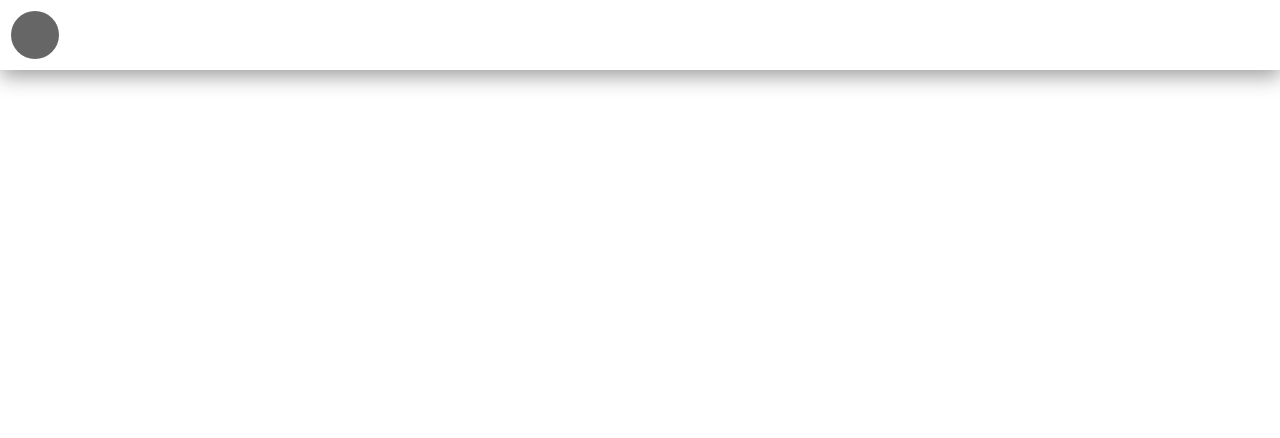
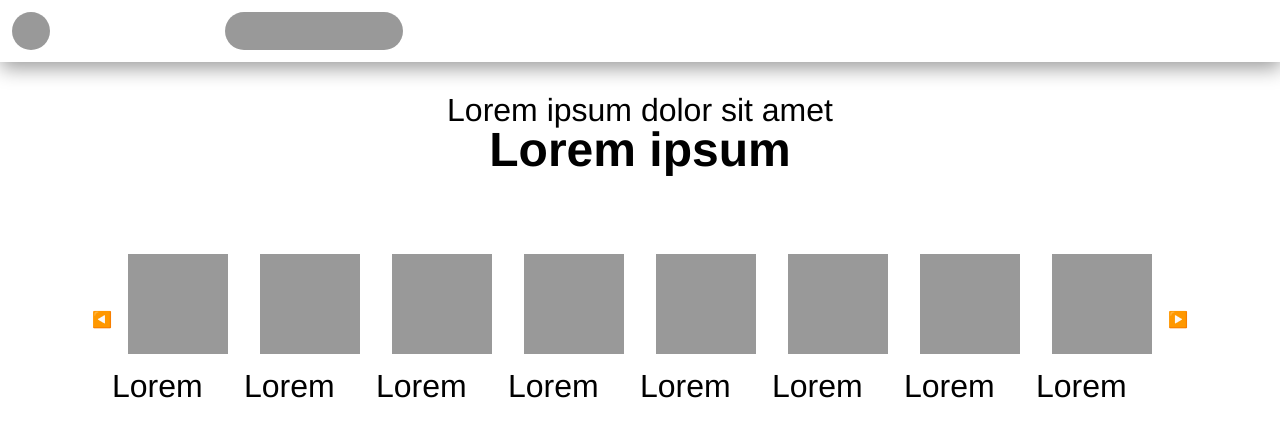
Before and after one commit to hectorariasnieto/4-layouts, a website: page my-solution/index.html in a window 1280 px wide. Drawn offline with Linux system fonts and the light colour scheme.

Commit message:
carousel

```diff
--- a/my-solution/index.html
+++ b/my-solution/index.html
@@ -8,12 +8,73 @@
 </head>
 <body>
   <nav class='navbar'>
-    <section>
-      <div class='navbar__logo'></div>
+    <section class='wrapper'>
+      <div class='lateral'>
+        <div class='navbar__logo'></div>
+      </div>
+      <div class='main-content navbar__searchbar'>
+        <div>
+          <input class='search-box'>
+        </div>
+        <div>
+          <button class='navbar__login' value='Log in' ></button>
+        </div>
+      </div>
+      <div class='lateral'></div>
     </section>
   </nav>
 
   <main>
+    <section class='fullwidth padding'>
+      <h2>Lorem ipsum dolor sit amet</h2>
+      <h1>Lorem ipsum</h1>
+    </section>
+    <section class='wrapper padding'>
+      <div class='lateral carousel right'>◀️</div>
+      <div class='main-content'>
+        <ul class='carousel'>
+        <li>
+          <div class='cbox'></div>
+          <div><h2>Lorem</h2></div>
+        </li>
+        <li>
+          <div class='cbox'></div>
+          <div><h2>Lorem</h2></div>
+        </li>
+        <li>
+          <div class='cbox'></div>
+          <div><h2>Lorem</h2></div>
+        </li>
+        <li>
+          <div class='cbox'></div>
+          <div><h2>Lorem</h2></div>
+        </li>
+        <li>
+          <div class='cbox'></div>
+          <div><h2>Lorem</h2></div>
+        </li>
+        <li>
+          <div class='cbox'></div>
+          <div><h2>Lorem</h2></div>
+        </li>
+        <li>
+          <div class='cbox'></div>
+          <div><h2>Lorem</h2></div>
+        </li>
+        <li>
+          <div class='cbox'></div>
+          <div><h2>Lorem</h2></div>
+        </li>
+      </ul>
+      </div>
+      <div class='lateral carousel left'>▶️</div>
+    </section>
+
+    <section class='wrapper dark-background'>
+      <div class='lateral'></div>
+      <div class='main-content boxes'></div>
+      <div class='lateral'></div>
+    </section>
 
   </main>
 
--- a/my-solution/main.css
+++ b/my-solution/main.css
@@ -1,3 +1,6 @@
+/* temp styles */
+
+
 /* general styles */
 
 body {
@@ -7,15 +10,44 @@ body {
   width: 100%;
 }
 
-.wrapper{
-  width: var(--desktop-width);
+h1 {
+  font-size:3rem;
+  font-weight: bold;
+}
+h2 {
+  font-size:2rem;
+  font-weight: 100;
 }
 
+.wrapper{
+  display:flex;
+  justify-content: space-around;
+}
+.fullwidth{
+  width: 100%;
+  text-align:center;
+}
+
+.padding{
+  padding: 2rem 0;
+}
 .navbar{
   box-shadow: var(--shadow);
-  display: flex;
-  position: fixed;
+  display: grid;
+ /* position: fixed; */
   width:100%;
+}
+
+.carousel{
+  display:flex;
+  flex-direction: row;
+  justify-content: space-around;
+  align-items: center;
+}
+
+.boxes {
+  display: grid;
+
 }
 
 .footer{
@@ -24,22 +56,59 @@ body {
 
 .box{
   background-color: var(--secondary-color);
+  margin: var(--l);
+}
+.cbox{
+  background-color: var(--secondary-color);
+  height: 100px;
+  width: 100px;
+  margin: var(--l);
 }
 
+.dark-background{
+  background-color: var(--background-dark);
+}
+.lateral{
+  flex-basis:20%;
+}
+
+.left{
+  justify-content: flex-start;
+}
+.right{
+  justify-content: flex-end;
+}
+
+.main-content{
+  flex-basis:80%;
+}
 
 /* specific styles */
 .navbar__logo{
   background-color: var(--secondary-color);
   border-radius: var(--round-border);
-  width: 3rem;
-  height: 3rem;
-  margin: .7rem;
+  width: 2.4rem;
+  height: 2.4rem;
+  margin: var(--m);
+
 }
 
 .navbar__searchbar{
+  display: grid;
+  grid-template-columns: 2fr 4fr 1fr;
 
+
+}
+.search-box{
+  background-color: var(--secondary-color);
+  border-radius: var(--round-border);
+  height: 2.4rem;
+  margin: var(--m);
 }
 
 .navbar__login{
-
+  background-color: var(--secondary-color);
+  border-radius: var(--round-border);
+  height: 2.4rem;
+  margin: var(--m);
 }
--- a/my-solution/reset.css
+++ b/my-solution/reset.css
@@ -15,7 +15,7 @@ table, caption, tbody, tfoot, thead, tr, th, td,
 article, aside, canvas, details, embed,
 figure, figcaption, footer, header, hgroup,
 menu, nav, output, ruby, section, summary,
-time, mark, audio, video {
+time, mark, audio, video, input, button {
   margin: 0;
   padding: 0;
   border: 0;
--- a/my-solution/styles.css
+++ b/my-solution/styles.css
@@ -3,13 +3,14 @@
 
 :root{
   --main-color: #333333;
-  --secondary-color: #666666;
+  --secondary-color: #999999;
   --background-color: white;
   --background-dark: rgba(0,0,0,.1);
 
   --s: 0.5rem;
   --m: 0.75rem;
   --l: 1rem;
+  --xl: 2rem;
 
   --text-font: 'Open Sans', sans-serif;
   --title-font: 'Open Sans', sans-serif;
@@ -19,5 +20,3 @@
 
   --desktop-width: 1024px;
 }
-
-.button
```
